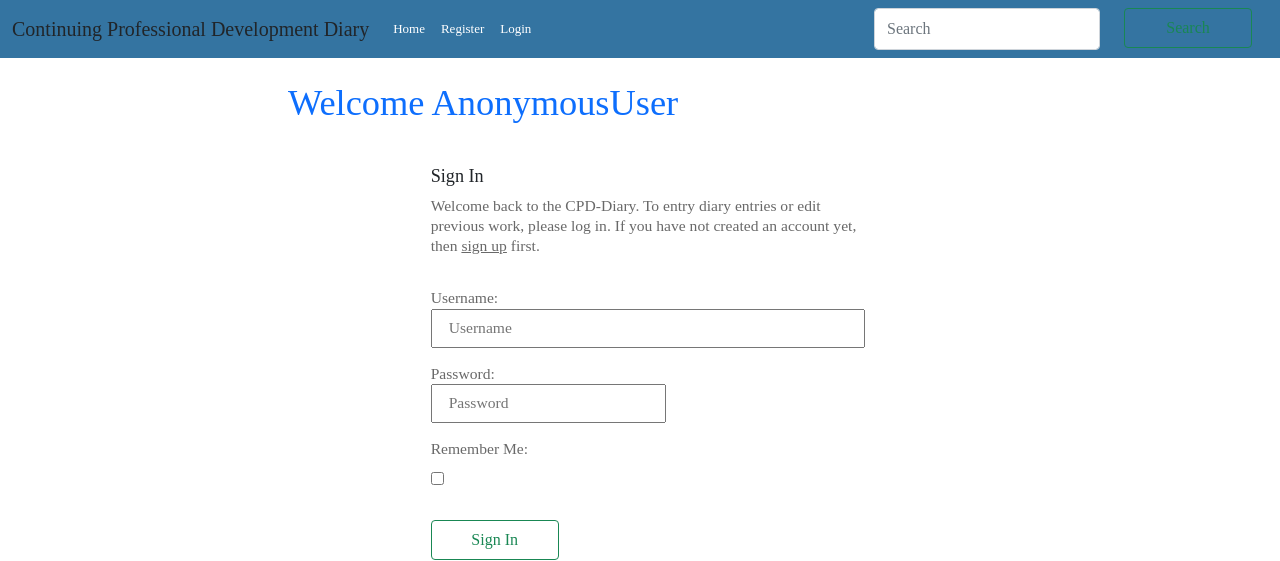
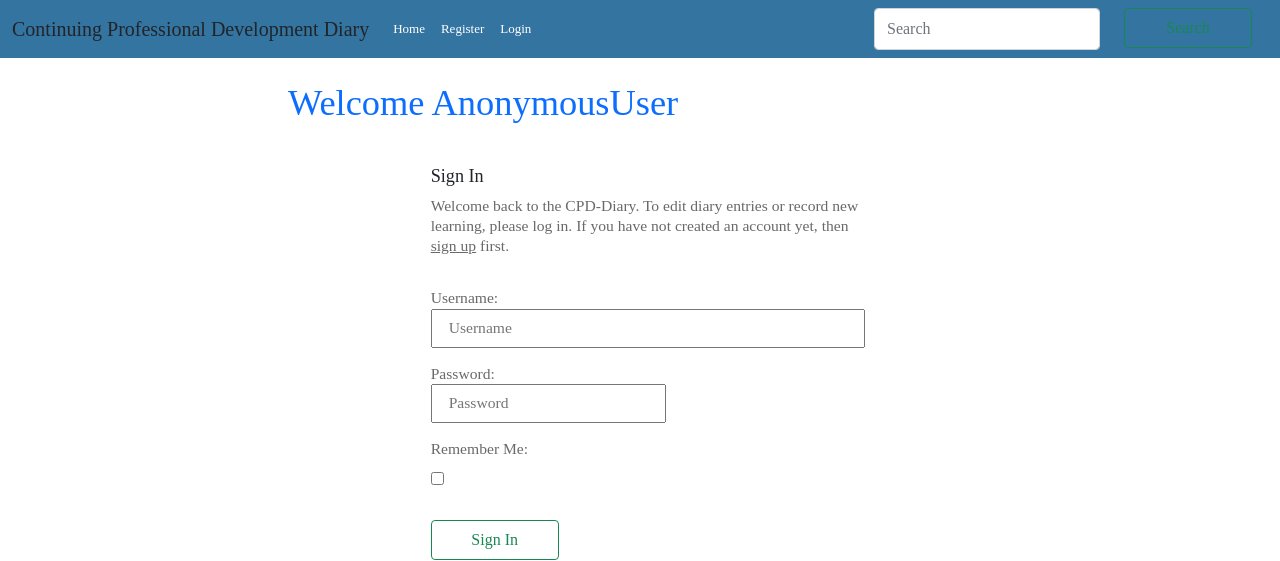
Before and after one commit to DaveTrev/p4-Django-diary, a Django app: page /accounts/login/ in a window 1280 px wide. Shown: the top 561 px of the page. Run offline with Django 3.2, Linux system fonts and the light colour scheme; some libraries are stand-ins or nearby versions; some web fonts are replaced.

Commit message:
fixed typo onlogin page

```diff
--- a/templates/account/login.html
+++ b/templates/account/login.html
@@ -11,7 +11,7 @@
     <div class="col-md-8 mt-3 offset-md-2">
       <h3>{% trans "Sign In" %}</h3>
 
-      <p>{% blocktrans %}Welcome back to the CPD-Diary. To entry diary entries or edit previous work, please log in. If you
+      <p>{% blocktrans %}Welcome back to the CPD-Diary. To edit diary entries or record new learning, please log in. If you
         have not created an account yet, then <a class="link" href="{{ signup_url }}">sign up</a>
         first.{% endblocktrans %}</p>
     </div>
```
Also changed, not shown: cpddiary/models.py (+10 -5 lines).
